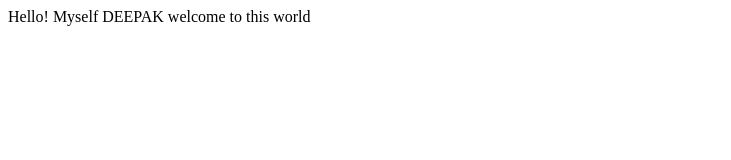
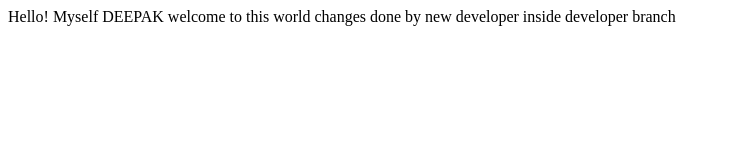
Before and after one commit to bsddv532/git_code, a plain HTML site: page index.html in a window 1280 px wide. Shown: the whole page, without its empty margins (0-731 px from the left). Drawn offline with Linux system fonts and the light colour scheme.

Commit message:
new changes

```diff
--- a/index.html
+++ b/index.html
@@ -10,6 +10,8 @@
     Hello!
     Myself DEEPAK
     welcome to this world
+    changes done by new developer inside developer branch
+
 
 
 </body>
```
